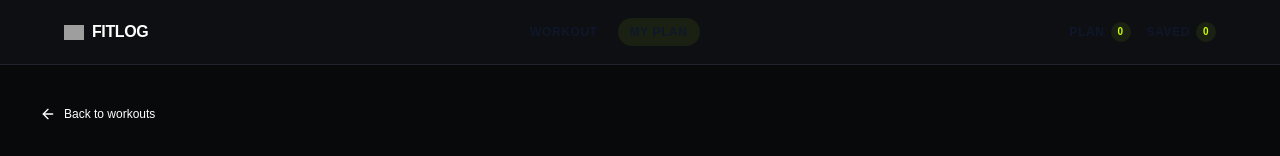
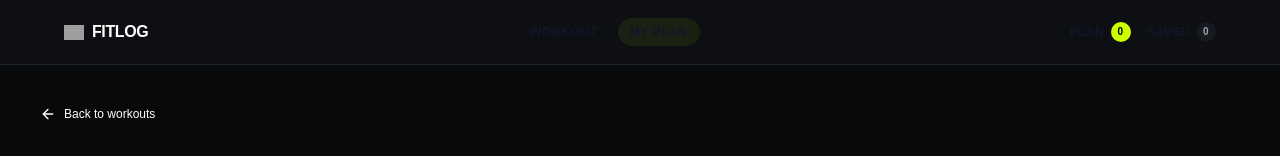
Before and after one commit to afiaafia/b14-a6-fit-log, a Next.js app: page /my-plan in a window 1280 px wide. Shown: the top 156 px of the page. Built offline with nearby package versions, Linux system fonts and the light colour scheme; grey boxes are pictures that could not be loaded.

Commit message:
fix: match navbar active and counter styles

```diff
--- a/src/components/navbar/Navbar.tsx
+++ b/src/components/navbar/Navbar.tsx
@@ -77,24 +77,26 @@ export default function Navbar() {
 
           {/* Desktop Counters */}
           <div className="hidden items-center gap-4 md:flex">
+            {/* Plan */}
             <Link
               href="/my-plan"
               className="flex items-center gap-1.5 text-xs font-semibold uppercase tracking-wider text-[#9CA3AF] transition-colors hover:text-white"
             >
               <span>PLAN</span>
 
-              <span className="flex h-5 min-w-5 items-center justify-center rounded-full bg-[#1A2112] px-1.5 text-[10px] font-bold text-[#CCFF00]">
+              <span className="flex h-5 min-w-5 items-center justify-center rounded-full bg-[#CCFF00] px-1.5 text-[10px] font-bold text-black">
                 {planCount}
               </span>
             </Link>
 
+            {/* Saved */}
             <Link
               href="/my-plan"
               className="flex items-center gap-1.5 text-xs font-semibold uppercase tracking-wider text-[#9CA3AF] transition-colors hover:text-white"
             >
               <span>SAVED</span>
 
-              <span className="flex h-5 min-w-5 items-center justify-center rounded-full bg-[#1A2112] px-1.5 text-[10px] font-bold text-[#CCFF00]">
+              <span className="flex h-5 min-w-5 items-center justify-center rounded-full bg-[#16191E] px-1.5 text-[10px] font-bold text-[#9CA3AF]">
                 {savedCount}
               </span>
             </Link>
@@ -138,25 +140,30 @@ export default function Navbar() {
                 );
               })}
 
+              {/* Mobile Counters */}
               <div className="mt-2 flex gap-4 border-t border-[#1F242D] pt-4">
+                {/* Plan */}
                 <Link
                   href="/my-plan"
                   onClick={closeMobileMenu}
                   className="flex items-center gap-2 text-xs font-semibold uppercase tracking-wider text-[#9CA3AF]"
                 >
-                  PLAN
-                  <span className="flex h-5 min-w-5 items-center justify-center rounded-full bg-[#1A2112] px-1.5 text-[10px] font-bold text-[#CCFF00]">
+                  <span>PLAN</span>
+
+                  <span className="flex h-5 min-w-5 items-center justify-center rounded-full bg-[#CCFF00] px-1.5 text-[10px] font-bold text-black">
                     {planCount}
                   </span>
                 </Link>
 
+                {/* Saved */}
                 <Link
                   href="/my-plan"
                   onClick={closeMobileMenu}
                   className="flex items-center gap-2 text-xs font-semibold uppercase tracking-wider text-[#9CA3AF]"
                 >
-                  SAVED
-                  <span className="flex h-5 min-w-5 items-center justify-center rounded-full bg-[#1A2112] px-1.5 text-[10px] font-bold text-[#CCFF00]">
+                  <span>SAVED</span>
+
+                  <span className="flex h-5 min-w-5 items-center justify-center rounded-full bg-[#16191E] px-1.5 text-[10px] font-bold text-[#9CA3AF]">
                     {savedCount}
                   </span>
                 </Link>
```
